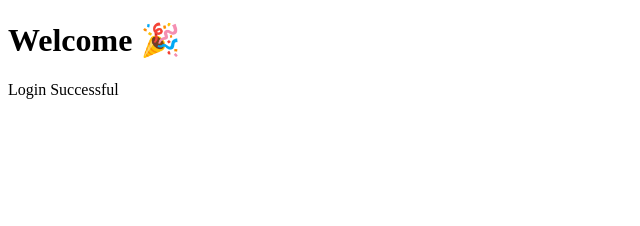
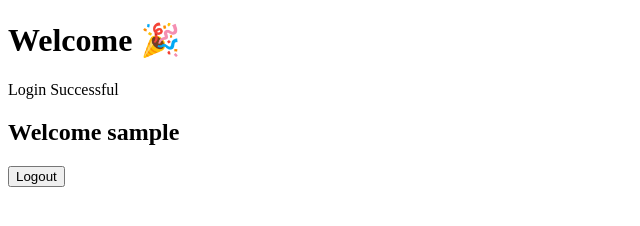
Before and after one commit to greenlander59/login-system, a website: page dashboard.html in a window 1280 px wide. Shown: the whole page, without its empty margins (0-640 px from the left). Drawn offline with Linux system fonts and the light colour scheme; sample sign-in values are in the browser's storage.

Commit message:
add logout, session, and username display

```diff
--- a/dashboard.html
+++ b/dashboard.html
@@ -7,6 +7,26 @@
 
   <h1>Welcome 🎉</h1>
   <p>Login Successful</p>
+  <h2 id="welcome"></h2>
+  <button onclick="logout()">Logout</button>
+
+<script>
+  // protect dashboard
+  if (localStorage.getItem("loggedIn") !== "true") {
+    window.location.href = "index.html";
+  }
+
+  // show username
+  const user = localStorage.getItem("username");
+  document.getElementById("welcome").innerText = "Welcome " + user;
+
+  function logout() {
+    localStorage.removeItem("loggedIn");
+    localStorage.removeItem("username");
+    window.location.href = "index.html";
+  }
+</script>
 
 </body>
+
 </html>
--- a/script.js
+++ b/script.js
@@ -16,6 +16,8 @@ async function login() {
 
   // ✅ NEW PART (redirect)
   if (data.message.includes("successful")) {
+    localStorage.setItem("loggedIn", "true");
+    localStorage.setItem("username", username); // ✅ save username
     window.location.href = "dashboard.html";
   }
 }
```
